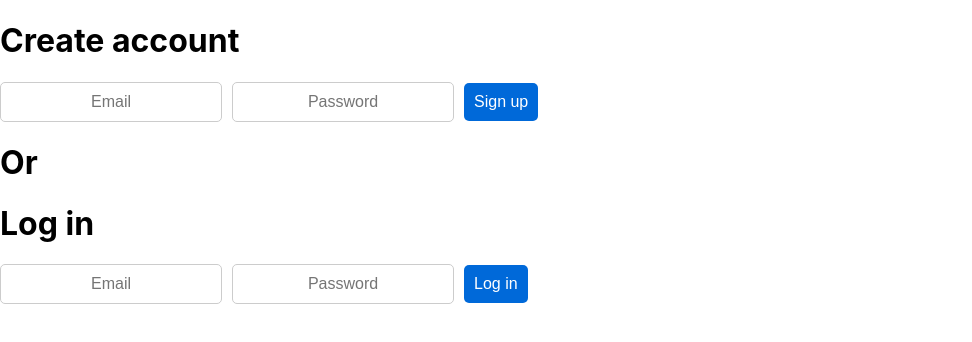
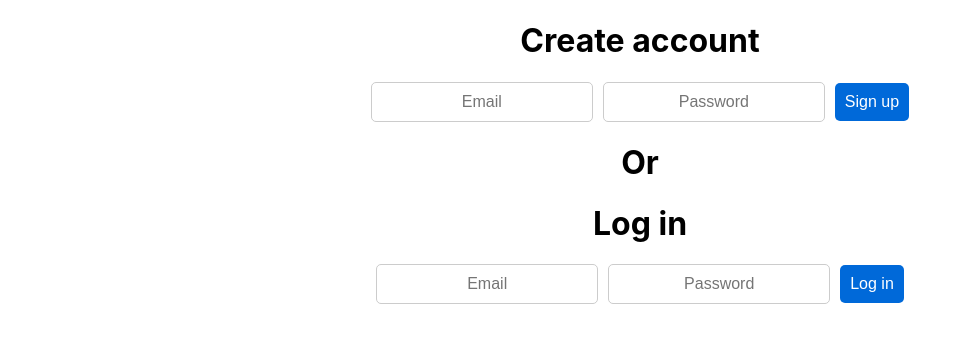
Before and after one commit to Rheiley/task-management-frontend, a React (Create React App) app: page /home in a window 1280 px wide. Shown: the top 342 px of the page, without its empty margins (0-972 px from the left). Built offline with nearby package versions, Linux system fonts and the light colour scheme; no server answers.

Commit message:
Center login page

```diff
--- a/src/components/auth/SignUp.jsx
+++ b/src/components/auth/SignUp.jsx
@@ -27,7 +27,9 @@ const SignUp = () => {
                 ></input>
                 <button type="submit">Sign up</button>
             </form>
+            <h1>Or</h1>
         </div>
+
     )
 };
 
--- a/src/index.css
+++ b/src/index.css
@@ -52,3 +52,7 @@ button:hover {
   width: 50%;
   height: 30%;
 }
+
+.sign-up-container, .sign-in-container{
+  text-align: center;
+}
--- a/src/pages/Home.js
+++ b/src/pages/Home.js
@@ -5,7 +5,6 @@ export default function Home(){
     return(
         <div className="login">
         <SignUp/>
-        <h1>Or</h1>
         <SignIn/>
       </div>
     );
```
Also changed, not shown: 1 other file (tests, documents, lock files or other folders).
